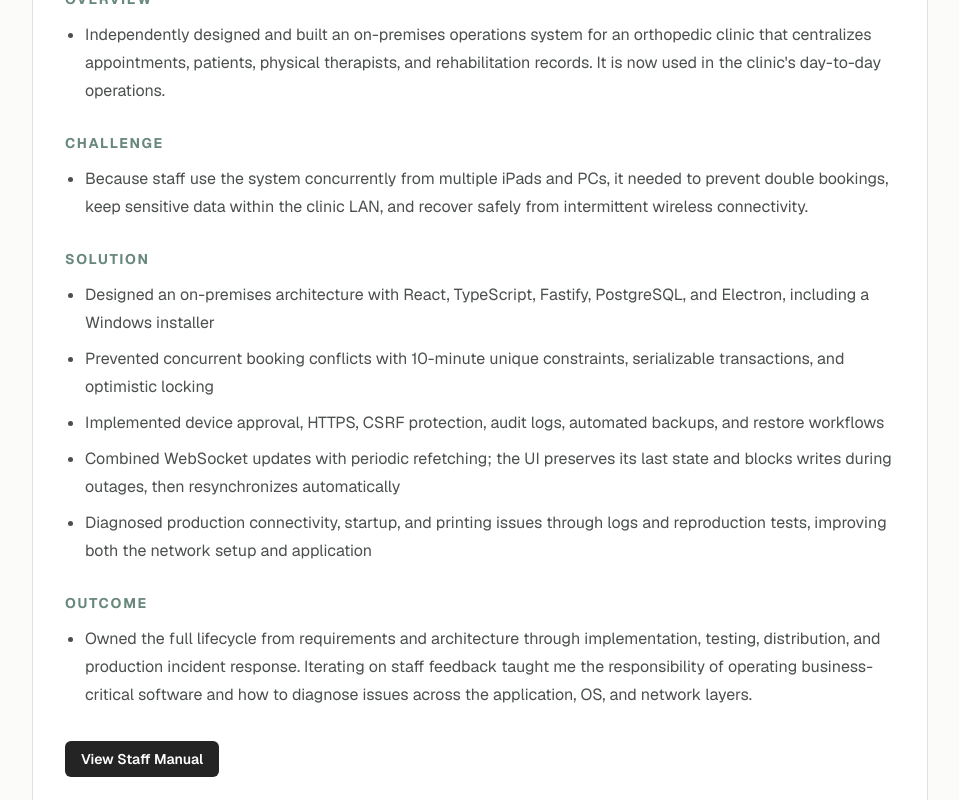
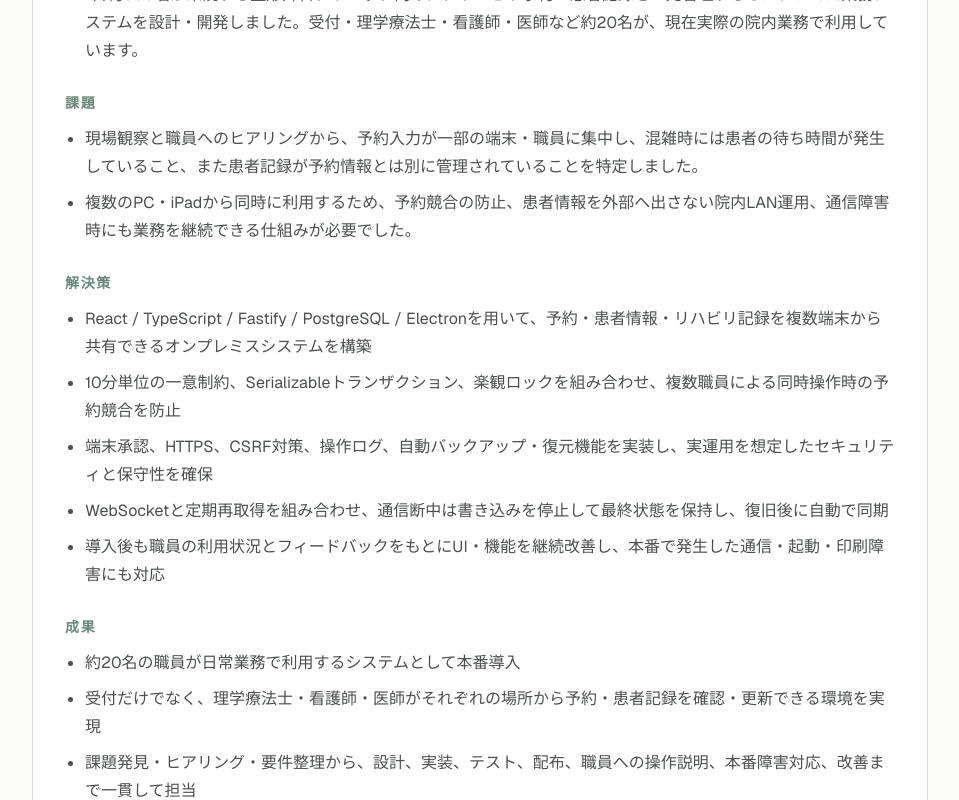
Before and after one commit to matsu641/my-portfolio, a Next.js app: page /projects/appointment-system in a window 1280 px wide. Shown: the part 980-1780 px from the top of the page, without its empty margins (160-1119 px from the left). Built offline with nearby package versions, Linux system fonts and the light colour scheme.

Commit message:
Minor change

```diff
--- a/app/layout.tsx
+++ b/app/layout.tsx
@@ -30,7 +30,7 @@ export default function RootLayout({
   children: React.ReactNode;
 }>) {
   return (
-    <html lang="en" className="scroll-smooth" suppressHydrationWarning>
+    <html lang="ja" className="scroll-smooth" suppressHydrationWarning>
       <head>
         <script
           dangerouslySetInnerHTML={{
--- a/contexts/LanguageContext.tsx
+++ b/contexts/LanguageContext.tsx
@@ -1,6 +1,6 @@
 "use client";
 
-import React, { createContext, useContext, useState, ReactNode } from 'react';
+import React, { createContext, useContext, useEffect, useState, ReactNode } from 'react';
 import { addProjectAssets } from '@/lib/projectAssets';
 
 type Language = 'ja' | 'en';
@@ -19,7 +19,11 @@ interface LanguageContextType {
 const LanguageContext = createContext<LanguageContextType | undefined>(undefined);
 
 export function LanguageProvider({ children }: { children: ReactNode }) {
-  const [language, setLanguage] = useState<Language>('en');
+  const [language, setLanguage] = useState<Language>('ja');
+
+  useEffect(() => {
+    document.documentElement.lang = language;
+  }, [language]);
 
   const t = (<T,>(key: string): T => {
     const keys = key.split('.');
@@ -356,19 +360,26 @@ const projectItemsFromMarkdown = {
       featured: true,
       title: "リハビリ予約管理システム",
       period: "2026/07 - 現在",
-      background:
-        "整形外科クリニック向けに、予約・患者・理学療法士・リハビリ記録を一元管理するオンプレミス業務システムを個人で設計・開発しました。現在は実際の院内業務で運用されています。",
-      challenges:
-        "複数のiPadとPCから同時利用されるため、ダブルブッキングの防止、個人情報を外部へ出さない院内LAN運用、無線LANの瞬断から安全に復旧できる仕組みが必要でした。",
+      background: [
+        "1日約300名が来院する整形外科クリニック向けに、リハビリ予約・患者記録を一元管理するオンプレミス業務システムを設計・開発しました。受付・理学療法士・看護師・医師など約20名が、現在実際の院内業務で利用しています。",
+      ],
+      challenges: [
+        "現場観察と職員へのヒアリングから、予約入力が一部の端末・職員に集中し、混雑時には患者の待ち時間が発生していること、また患者記録が予約情報とは別に管理されていることを特定しました。",
+        "複数のPC・iPadから同時に利用するため、予約競合の防止、患者情報を外部へ出さない院内LAN運用、通信障害時にも業務を継続できる仕組みが必要でした。",
+      ],
       solutions: [
-        "React / TypeScript / Fastify / PostgreSQL / Electronによるオンプレミス構成を設計し、Windows向けインストーラーまで作成",
-        "10分単位の一意制約、Serializableトランザクション、楽観ロックにより、同時操作時の予約競合を防止",
-        "端末承認、HTTPS、CSRF対策、操作ログ、自動バックアップ・復元機能を実装",
-        "WebSocketと定期再取得を組み合わせ、通信断中は最終表示を保持して書き込みを停止し、復旧後に自動再同期",
-        "本番で発生した通信・起動・印刷の問題をログと再現テストで切り分け、ネットワーク構成とアプリの両面から改善",
+        "React / TypeScript / Fastify / PostgreSQL / Electronを用いて、予約・患者情報・リハビリ記録を複数端末から共有できるオンプレミスシステムを構築",
+        "10分単位の一意制約、Serializableトランザクション、楽観ロックを組み合わせ、複数職員による同時操作時の予約競合を防止",
+        "端末承認、HTTPS、CSRF対策、操作ログ、自動バックアップ・復元機能を実装し、実運用を想定したセキュリティと保守性を確保",
+        "WebSocketと定期再取得を組み合わせ、通信断中は書き込みを停止して最終状態を保持し、復旧後に自動で同期",
+        "導入後も職員の利用状況とフィードバックをもとにUI・機能を継続改善し、本番で発生した通信・起動・印刷障害にも対応",
       ],
-      learnings:
-        "要件整理から設計、実装、テスト、配布、本番障害対応まで一人で担当しました。職員のフィードバックをもとに改善を続け、業務システムを運用する責任と、アプリ・OS・ネットワークを横断して原因を切り分ける力を身につけました。",
+      learnings: [
+        "約20名の職員が日常業務で利用するシステムとして本番導入",
+        "受付だけでなく、理学療法士・看護師・医師がそれぞれの場所から予約・患者記録を確認・更新できる環境を実現",
+        "課題発見・ヒアリング・要件整理から、設計、実装、テスト、配布、職員への操作説明、本番障害対応、改善まで一貫して担当",
+        "開発を通じて、技術的に動くものを作るだけでなく、実際の業務フローとユーザーの声をもとに、継続して使われるプロダクトへ改善する重要性を学びました。",
+      ],
     },
     {
       slug: "clinic-website",
@@ -515,19 +526,26 @@ const projectItemsFromMarkdown = {
       featured: true,
       title: "Rehabilitation Appointment Management System",
       period: "Jul 2026 - Present",
-      background:
-        "Independently designed and built an on-premises operations system for an orthopedic clinic that centralizes appointments, patients, physical therapists, and rehabilitation records. It is now used in the clinic's day-to-day operations.",
-      challenges:
-        "Because staff use the system concurrently from multiple iPads and PCs, it needed to prevent double bookings, keep sensitive data within the clinic LAN, and recover safely from intermittent wireless connectivity.",
+      background: [
+        "Designed and developed an on-premises operations system that centralizes rehabilitation appointments and patient records for an orthopedic clinic serving about 300 patients per day. Around 20 receptionists, physical therapists, nurses, and physicians currently use it in daily operations.",
+      ],
+      challenges: [
+        "Through on-site observation and staff interviews, I identified that appointment entry was concentrated on a limited number of devices and staff members, causing patient wait times during busy periods, while patient records were managed separately from appointment data.",
+        "Concurrent use from multiple PCs and iPads required prevention of booking conflicts, an on-premises LAN architecture that keeps patient data inside the clinic, and a way to continue operations during connectivity problems.",
+      ],
       solutions: [
-        "Designed an on-premises architecture with React, TypeScript, Fastify, PostgreSQL, and Electron, including a Windows installer",
-        "Prevented concurrent booking conflicts with 10-minute unique constraints, serializable transactions, and optimistic locking",
-        "Implemented device approval, HTTPS, CSRF protection, audit logs, automated backups, and restore workflows",
-        "Combined WebSocket updates with periodic refetching; the UI preserves its last state and blocks writes during outages, then resynchronizes automatically",
-        "Diagnosed production connectivity, startup, and printing issues through logs and reproduction tests, improving both the network setup and application",
+        "Built an on-premises system with React, TypeScript, Fastify, PostgreSQL, and Electron so appointment, patient, and rehabilitation records can be shared across devices",
+        "Combined 10-minute unique constraints, serializable transactions, and optimistic locking to prevent booking conflicts during concurrent staff operations",
+        "Implemented device approval, HTTPS, CSRF protection, audit logs, automated backups, and restore workflows for production security and maintainability",
+        "Combined WebSocket updates with periodic refetching, blocking writes while retaining the last known state during outages and automatically resynchronizing after recovery",
+        "Continued improving the UI and features after deployment based on staff usage and feedback, while responding to production connectivity, startup, and printing incidents",
       ],
-      learnings:
-        "Owned the full lifecycle from requirements and architecture through implementation, testing, distribution, and production incident response. Iterating on staff feedback taught me the responsibility of operating business-critical software and how to diagnose issues across the application, OS, and network layers.",
+      learnings: [
+        "Deployed as a production system used in daily operations by around 20 staff members",
+        "Enabled receptionists, physical therapists, nurses, and physicians to review and update appointments and patient records from their respective work areas",
+        "Owned the full lifecycle from problem discovery, interviews, and requirements through design, implementation, testing, distribution, staff training, production incident response, and continuous improvement",
+        "Learned that building technically functional software is only the beginning; continuously improving a product around real workflows and user feedback is what makes it valuable and sustainable",
+      ],
     },
     {
       slug: "clinic-website",
```
